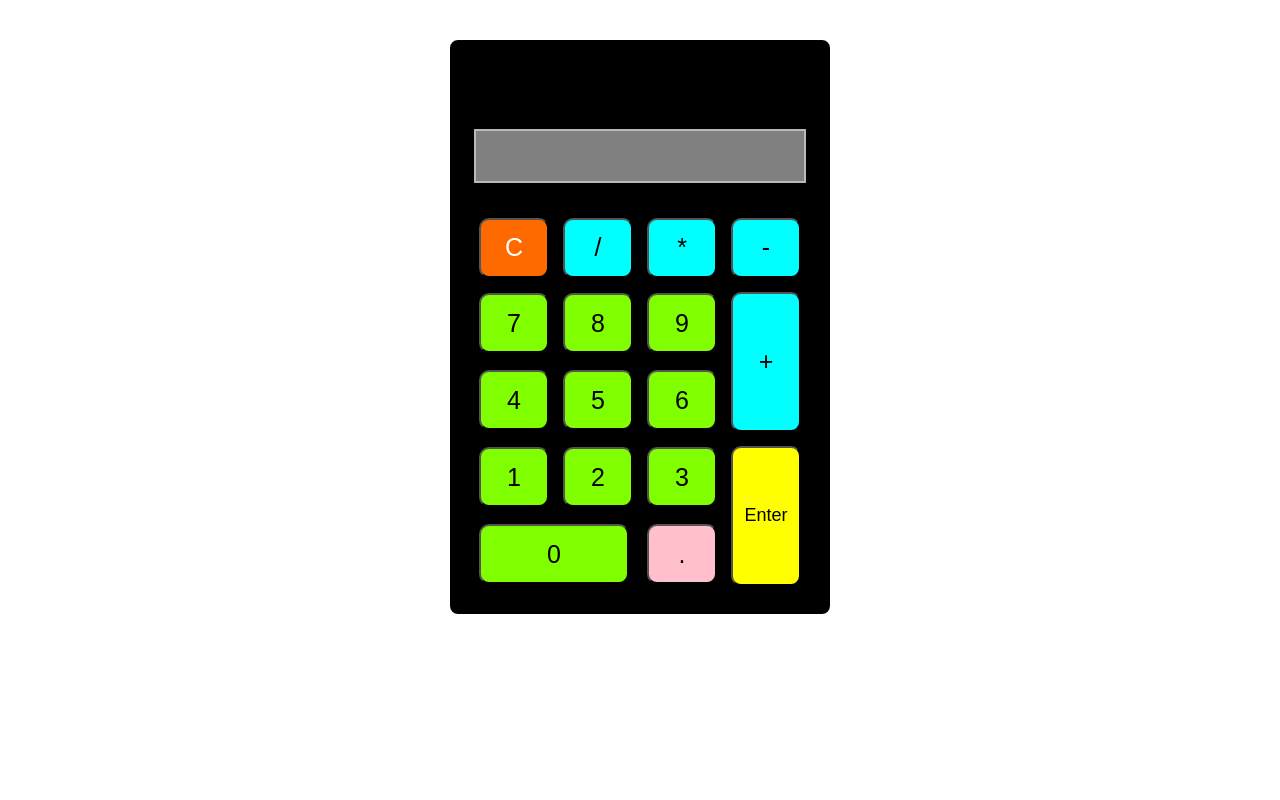
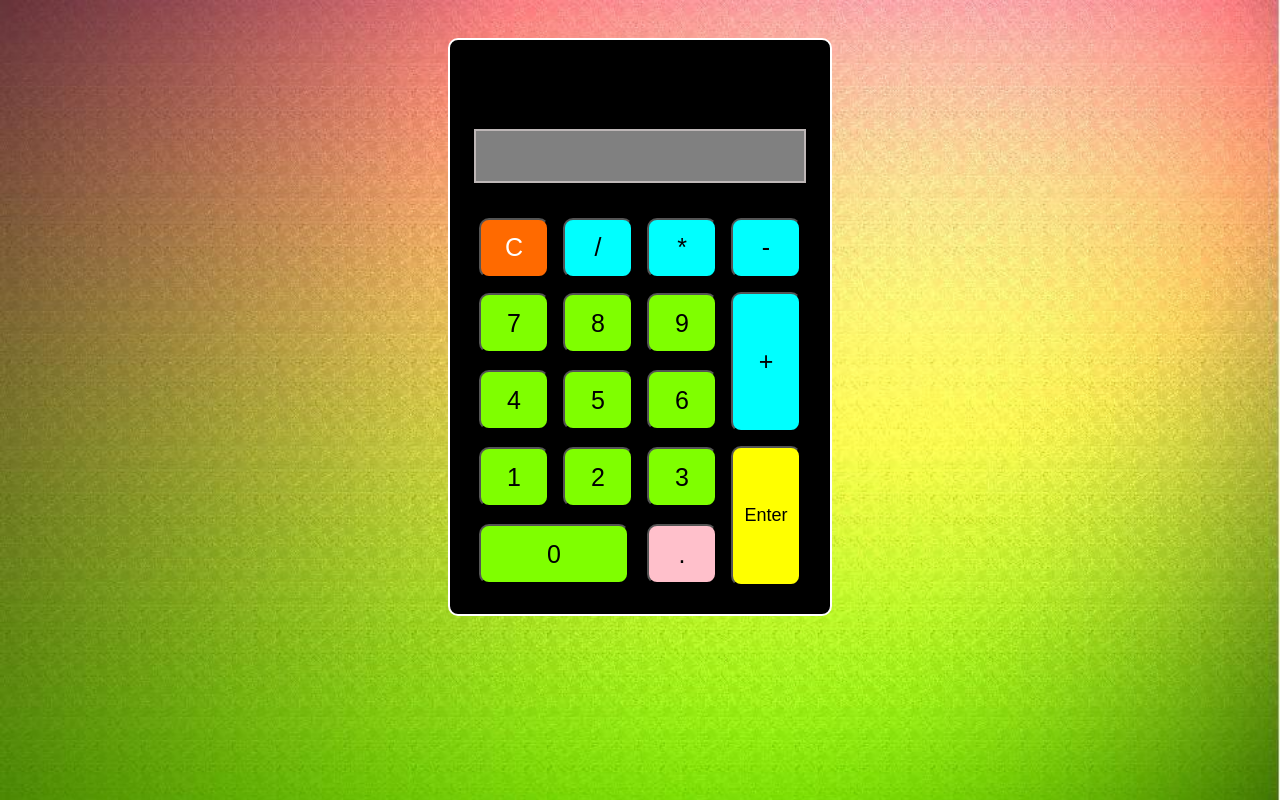
Before and after one commit to nagaganesh15/Calculator-with-React, a plain HTML site: page index.html in a window 1280 px wide. Drawn offline with Linux system fonts and the light colour scheme; files that its build step writes are made by us from their sources; files whose address does not match are found by name.

Commit message:
Update index-GN2Pa6VS.css

```diff
--- a/assets/index-GN2Pa6VS.css
+++ b/assets/index-GN2Pa6VS.css
@@ -1 +1 @@
-body{background-image:url(/ReactCalculator/assets/bg-Yjzvwr55.jpg);background-size:cover}#decora{margin-top:3%;border:2px solid white;width:380px;padding-top:20px;padding-bottom:20px;background-color:#000;color:#fff;border-radius:10px}#output{width:290px;height:50px}button{padding:10px;margin:5px;font-size:25px;border-radius:10px;width:70px;height:60px}#plus{height:140px}#enter{height:140px;font-size:18px;background-color:#ff0}#enter:hover{background-color:#cbcb08;color:#fff;border-color:#fff}#zero{width:150px}#result{font-size:26px;font-weight:500;border:2px solid rgb(190,183,183);height:50px;text-align:right;background-color:gray;color:#fff}.number{background-color:#7fff00}.number:hover{background-color:#5eae0f;color:#fff;border-color:#fff}.operator{background-color:#0ff}.operator:hover{background-color:#1ab0b0;color:#fff;border-color:#fff}#dot{background-color:pink}#dot:hover{background-color:#bc8990;color:#fff;border-color:#fff}#ce{background-color:#ff6a00;color:#fff}#ce:hover{background-color:#d2691e;border-color:#fff}
+body{background-image:url(/Calculator-with-React/assets/bg-Yjzvwr55.jpg);background-size:cover}#decora{margin-top:3%;border:2px solid white;width:380px;padding-top:20px;padding-bottom:20px;background-color:#000;color:#fff;border-radius:10px}#output{width:290px;height:50px}button{padding:10px;margin:5px;font-size:25px;border-radius:10px;width:70px;height:60px}#plus{height:140px}#enter{height:140px;font-size:18px;background-color:#ff0}#enter:hover{background-color:#cbcb08;color:#fff;border-color:#fff}#zero{width:150px}#result{font-size:26px;font-weight:500;border:2px solid rgb(190,183,183);height:50px;text-align:right;background-color:gray;color:#fff}.number{background-color:#7fff00}.number:hover{background-color:#5eae0f;color:#fff;border-color:#fff}.operator{background-color:#0ff}.operator:hover{background-color:#1ab0b0;color:#fff;border-color:#fff}#dot{background-color:pink}#dot:hover{background-color:#bc8990;color:#fff;border-color:#fff}#ce{background-color:#ff6a00;color:#fff}#ce:hover{background-color:#d2691e;border-color:#fff}
```
